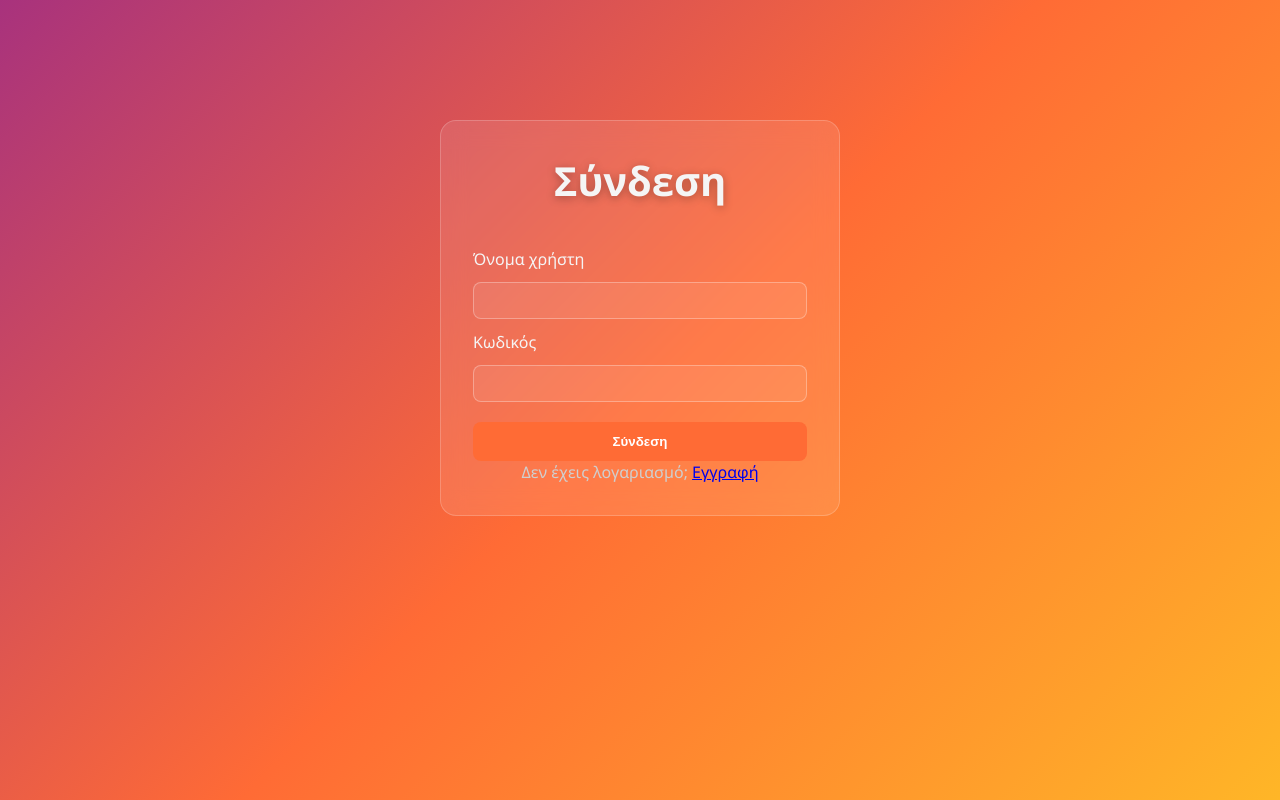
After one commit to stelios-tsig/yDev, a FastAPI app: template templates/login.html in a window 1280 px wide. The commit adds this page. Run offline with FastAPI, Linux system fonts and the light colour scheme; the template is opened without the code that fills it, so the values that code supplies are empty.

Commit message:
Add register/login forms with cookie-based authentication

```diff
--- a/auth_utils.py
+++ b/auth_utils.py
@@ -3,7 +3,7 @@ from passlib.context import CryptContext
 from datetime import datetime, timedelta,timezone
 from dotenv import load_dotenv
 from jose import jwt, JWTError
-from fastapi import Depends,HTTPException,status
+from fastapi import Depends,HTTPException,status, Cookie
 from fastapi.security import OAuth2PasswordBearer
 from sqlalchemy.orm import Session
 from database import get_db
@@ -64,3 +64,25 @@ def get_current_user(token: str = Depends(oauth2_scheme), db:Session = Depends(g
     if user is None:
         raise credentials_exception
     return user
+
+#Cookie
+
+def get_current_user_from_cookie(access_token: str = Cookie(None), db: Session = Depends(get_db)):
+    print("DEBUG: access_token =", access_token)
+    if access_token is None:
+        print("DEBUG: no token found")
+        return None
+
+    try:
+        payload = jwt.decode(access_token, SECRET_KEY, algorithms=[ALGORITHM])
+        user_id: str = payload.get("sub")
+        print("DEBUG: decoded user_id =", user_id)
+        if user_id is None:
+            return None
+    except JWTError as e:
+        print("DEBUG: JWTError:", e)
+        return None
+
+    user = db.query(models.User).filter(models.User.id == int(user_id)).first()
+    print("DEBUG: found user =", user)
+    return user
--- a/main.py
+++ b/main.py
@@ -1,13 +1,14 @@
-from fastapi import FastAPI, Depends, UploadFile, File, HTTPException, Request
+from fastapi import FastAPI, Depends, UploadFile, File, HTTPException, Request ,Form
 from fastapi.staticfiles import StaticFiles
 from fastapi.templating import Jinja2Templates
 from fastapi.security import OAuth2PasswordRequestForm
 from fastapi.staticfiles import StaticFiles
+from fastapi.responses import RedirectResponse
 from sqlalchemy.orm import Session
 from sqlalchemy.exc import IntegrityError
 from database import engine, get_db
 from typing import List
-from auth_utils import hash_password, create_access_token, verify_password, get_current_user
+from auth_utils import hash_password, create_access_token, verify_password, get_current_user, get_current_user_from_cookie
 import models
 import shutil
 import os
@@ -329,12 +330,6 @@ def delete_comment(
     db.delete(comment)
     db.commit()
 
-#Frontend
-@app.get("/home")
-def home(request: Request, db: Session = Depends(get_db)):
-    projects = db.query(models.Project).order_by(models.Project.id.desc()).all()
-    return templates.TemplateResponse(request, "index.html",{"projects":projects})
-
 
 #PAGE description,comments,ratings,versions
 
@@ -357,3 +352,69 @@ def project_detail_page(project_id: int, request: Request, db: Session = Depends
         "versions": versions,
         "average_rating": average_rating,
     })
+
+#Εγγραφή χρήστη
+@app.get("/register")
+def register_page(request: Request):
+    return templates.TemplateResponse(request, "register.html", {})
+
+@app.post("/register")
+def register_submit(
+    username: str = Form(...),
+    email: str = Form(...),
+    password: str = Form(...),
+    db: Session = Depends(get_db),
+):
+
+    existing_user = db.query(models.User).filter(models.User.email == email).first()
+    if existing_user:
+        raise HTTPException(status_code=400, detail="Email already registered")
+
+    hashed_pw = hash_password(password)
+    db_user = models.User(username=username, email=email, hashed_password= hashed_pw)
+    db.add(db_user)
+    db.commit()
+
+    return RedirectResponse(url="/login-page",status_code=303)
+
+@app.get("/login-page")
+def login_page(request: Request):
+    return templates.TemplateResponse(request, "login.html", {})
+
+@app.post("/login-page")
+def login_page_submit(
+    request: Request,
+    username: str = Form(...),
+    password: str = Form(...),
+    db: Session = Depends(get_db),
+):
+    user = db.query(models.User).filter(models.User.username == username).first()
+    if not user or not verify_password(password, user.hashed_password):
+        return templates.TemplateResponse(
+            request, "login.html",
+            {"error": "Λάθος όνομα χρήστη ή κωδικός"},
+        )
+
+    access_token = create_access_token(data={"sub": str(user.id)})
+
+    response = RedirectResponse(url="/home", status_code=303)
+    response.set_cookie(key="access_token", value=access_token, httponly=True, max_age=1800)
+    return response
+
+#Εμφάνιση σύνδεσης
+
+@app.get("/home")
+def home(request: Request, db: Session = Depends(get_db)):
+    projects = db.query(models.Project).order_by(models.Project.id.desc()).all()
+    current_user = get_current_user_from_cookie(access_token=request.cookies.get("access_token"), db=db)
+    return templates.TemplateResponse(
+        request, "index.html", {
+        "projects": projects,
+        "current_user": current_user,
+    })
+
+@app.get("/logout")
+def logout():
+    response = RedirectResponse(url="/home", status_code=303)
+    response.delete_cookie("access_token")
+    return response
--- a/static/style.css
+++ b/static/style.css
@@ -114,3 +114,62 @@ h1 {
 .muted {
     color: var(--text-muted);
 }
+
+.auth-card {
+    max-width: 400px;
+    margin: 80px auto;
+    background: rgba(255, 255, 255, 0.1);
+    backdrop-filter: blur(12px);
+    -webkit-backdrop-filter: blur(12px);
+    border: 1px solid rgba(255, 255, 255, 0.2);
+    border-radius: 16px;
+    padding: 32px;
+    text-align: center;
+}
+
+.auth-card form {
+    display: flex;
+    flex-direction: column;
+    gap: 12px;
+    text-align: left;
+    margin-top: 20px;
+}
+
+.auth-card input {
+    padding: 10px 12px;
+    border-radius: 8px;
+    border: 1px solid rgba(255, 255, 255, 0.3);
+    background: rgba(255, 255, 255, 0.08);
+    color: var(--text-light);
+}
+
+.auth-card button {
+    padding: 12px;
+    border: none;
+    border-radius: 8px;
+    background: var(--sunset-orange);
+    color: white;
+    font-weight: bold;
+    cursor: pointer;
+    margin-top: 8px;
+}
+
+.auth-card button:hover {
+    background: var(--warm-amber);
+}
+
+.error-message {
+    color: #ff8080;
+    margin-bottom: 12px;
+}
+.top-nav {
+    display: flex;
+    justify-content: flex-end;
+    gap: 16px;
+    margin-bottom: 20px;
+}
+
+.top-nav a {
+    color: var(--text-light);
+    text-decoration: none;
+}
--- /dev/null
+++ b/templates/login.html
@@ -0,0 +1,29 @@
+<!DOCTYPE html>
+<html lang="el">
+<head>
+    <meta charset="UTF-8">
+    <title>Σύνδεση — yDev</title>
+    <link rel="stylesheet" href="/static/style.css">
+</head>
+<body>
+
+    <div class="auth-card">
+        <h1>Σύνδεση</h1>
+
+        {% if error %}
+            <p class="error-message">{{ error }}</p>
+        {% endif %}
+
+        <form method="POST" action="/login-page">
+            <label for="username">Όνομα χρήστη</label>
+            <input type="text" id="username" name="username" required>
+
+            <label for="password">Κωδικός</label>
+            <input type="password" id="password" name="password" required>
+
+            <button type="submit">Σύνδεση</button>
+        </form>
+        <p class="muted">Δεν έχεις λογαριασμό; <a href="/register">Εγγραφή</a></p>
+    </div>
+</body>
+</html>
```
Also changed, not shown: templates/index.html (+9 -0 lines), templates/register.html (added, +26 -0 lines), 2 other files.
